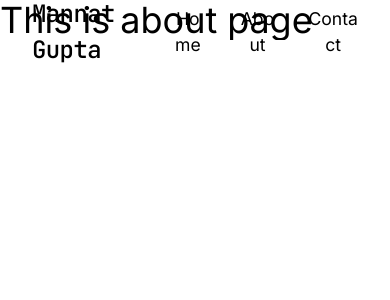
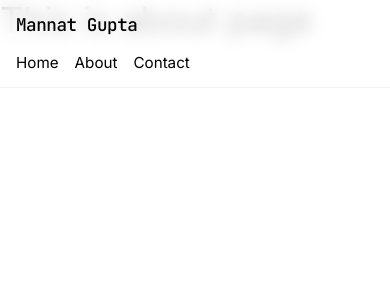
Before and after one commit to mannatgupta146/portfolio-v1, a Next.js app: page /about in a window 390 px wide. Shown: the top 300 px of the page. Built offline with nearby package versions, Linux system fonts and the light colour scheme.

Commit message:
refactor: update layout and Navbar styles, enhance ProjectPage with additional classes for improved layout

```diff
--- a/src/app/layout.js
+++ b/src/app/layout.js
@@ -1,35 +1,36 @@
-import Navbar from "@/components/Navbar";
-import "./globals.css";
-import SmoothScroller from "@/components/SmoothScroller";
+import Navbar from "@/components/Navbar"
+import "./globals.css"
+import SmoothScroller from "@/components/SmoothScroller"
 
-import { Inter, JetBrains_Mono } from "next/font/google";
+import { Inter, JetBrains_Mono } from "next/font/google"
 
 export const inter = Inter({
   subsets: ["latin"],
   variable: "--font-inter",
   display: "swap",
-});
+})
 
 export const jetbrainsMono = JetBrains_Mono({
   subsets: ["latin"],
   variable: "--font-jetbrains-mono",
   display: "swap",
-});
+})
 
 export const metadata = {
   title: "My Portfolio",
   description: "My Portfolio Project",
-};
+}
 
 export default function RootLayout({ children }) {
   return (
     <html
       lang="en"
-      className={`${inter.variable} ${jetbrainsMono.variable}  h-full antialiased`}>
-      <body className="min-h-full flex flex-col">
+      className={`${inter.variable} ${jetbrainsMono.variable}  h-full antialiased`}
+    >
+      <body className="min-h-full flex flex-col" suppressHydrationWarning>
         <Navbar />
         <SmoothScroller>{children}</SmoothScroller>
       </body>
     </html>
-  );
+  )
 }
--- a/src/components/Navbar.jsx
+++ b/src/components/Navbar.jsx
@@ -4,27 +4,24 @@ import TextReveal from "./TextReveal"
 
 const Navbar = () => {
   return (
-    <nav className="fixed top-0 left-0 z-30 flex h-16 w-full items-center justify-between px-8">
+    <nav className="fixed top-0 left-0 z-30 w-full border-b border-black/5 bg-white/80 px-4 py-3 backdrop-blur-sm sm:px-6 lg:px-8">
+      <div className="flex flex-col gap-3 sm:flex-row sm:items-center sm:justify-between">
         {/* Logo / Name */}
-      <TextReveal
-        splitBy="words"
-        duration={1}
-        ease="power4.out"
-      >
-        <h1 className="text-[1.5rem] font-medium tracking-tight">
+        <TextReveal splitBy="words" duration={1} ease="power4.out">
+          <h1 className="text-[1.1rem] font-medium tracking-tight sm:text-[1.35rem] lg:text-[1.5rem]">
             Mannat Gupta
           </h1>
         </TextReveal>
 
         {/* Navigation */}
-      <div className="flex items-center gap-8">
+        <div className="flex items-center gap-4 sm:gap-6 lg:gap-8">
           <TextReveal
             delay={0.2}
             splitBy="chars"
             stagger={0.015}
             duration={0.7}
           >
-          <button className="cursor-pointer text-[1.1rem]">
+            <button className="cursor-pointer whitespace-nowrap text-[0.95rem] sm:text-[1rem] lg:text-[1.1rem]">
               Home
             </button>
           </TextReveal>
@@ -35,7 +32,7 @@ const Navbar = () => {
             stagger={0.015}
             duration={0.7}
           >
-          <button className="cursor-pointer text-[1.1rem]">
+            <button className="cursor-pointer whitespace-nowrap text-[0.95rem] sm:text-[1rem] lg:text-[1.1rem]">
               About
             </button>
           </TextReveal>
@@ -46,10 +43,11 @@ const Navbar = () => {
             stagger={0.015}
             duration={0.7}
           >
-          <button className="cursor-pointer text-[1.1rem]">
+            <button className="cursor-pointer whitespace-nowrap text-[0.95rem] sm:text-[1rem] lg:text-[1.1rem]">
               Contact
             </button>
           </TextReveal>
+        </div>
       </div>
     </nav>
   )
--- a/src/components/ProjectPage.jsx
+++ b/src/components/ProjectPage.jsx
@@ -149,7 +149,7 @@ const ProjectPage = ({ project, nextProject, prevProject }) => {
   }
 
   return (
-    <main ref={containerRef}>
+    <main ref={containerRef} className="lg:pt-8">
       <section className="min-h-screen w-full lg:h-screen">
         <div className="flex h-full w-full flex-col gap-8 px-4 pb-8 pt-10 sm:px-6 lg:flex-row lg:gap-0 lg:px-8 lg:pb-3 lg:pt-16">
           <div className="firstSegment h-auto w-full lg:h-full lg:w-[5%]">
@@ -255,7 +255,7 @@ const ProjectPage = ({ project, nextProject, prevProject }) => {
       {project.gallery.map((image, index) => (
         <section
           key={index}
-          className="gallery-section h-[80vh] w-full overflow-hidden sm:h-screen"
+          className="gallery-section h-[90vh] w-full overflow-hidden sm:h-screen"
         >
           <div
             style={{
```
Lines whose indentation alone changed are shown as unchanged.
